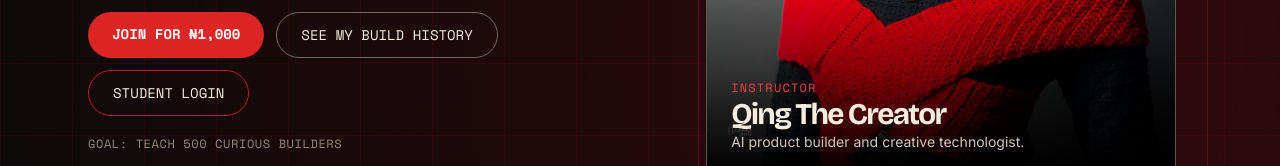
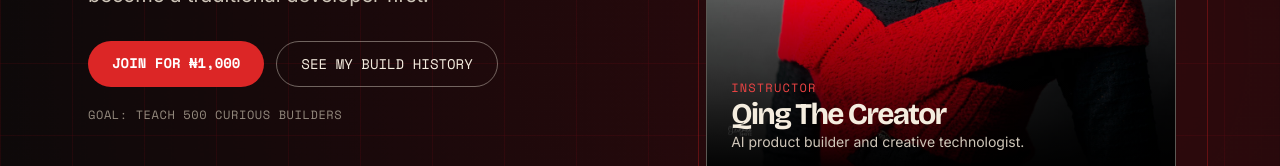
Before and after one commit to Thee-Web3-Qing/My-Portfolio, a React (Vite) app: page /class in a window 1280 px wide. Shown: the part 590-756 px from the top of the page. Built offline with nearby package versions, Linux system fonts and the light colour scheme; no server answers.

Commit message:
Keep classroom source for later without publishing route

```diff
--- a/src/App.jsx
+++ b/src/App.jsx
@@ -7,7 +7,6 @@ import { Routes, Route } from 'react-router-dom'
   import Hire from './pages/Hire.jsx'
   import Experience from './pages/Experience.jsx'
   import Class from './pages/Class.jsx'
-  import Classroom from './pages/Classroom.jsx'
 
   export default function App() {
     return (
@@ -25,7 +24,6 @@ import { Routes, Route } from 'react-router-dom'
                   <Route path="/hire" element={<Hire />} />
                   <Route path="/experience" element={<Experience />} />
                   <Route path="/class" element={<Class />} />
-                  <Route path="/classroom" element={<Classroom />} />
                 </Routes>
               </main>
               <Footer />
--- a/src/pages/Class.jsx
+++ b/src/pages/Class.jsx
@@ -166,7 +166,6 @@ export default function Class() {
           <div className="mt-8 flex flex-wrap gap-3">
             <a href="#register" className="rounded-full bg-red-600 px-6 py-3 font-mono text-sm uppercase font-bold text-white hover:bg-red-500 transition-colors">Join for ₦1,000</a>
             <a href="#proof" className="rounded-full border border-[#f5eddf]/40 px-6 py-3 font-mono text-sm uppercase text-[#f5eddf] hover:bg-white/10 transition-colors">See my build history</a>
-            <a href="/classroom" className="rounded-full border border-red-700 px-6 py-3 font-mono text-sm uppercase text-[#f5eddf] hover:bg-red-950 transition-colors">Student login</a>
           </div>
           <p className="mt-5 font-mono text-xs uppercase tracking-wider text-[#948a7e]">Goal: teach 500 curious builders</p>
         </div>
```
